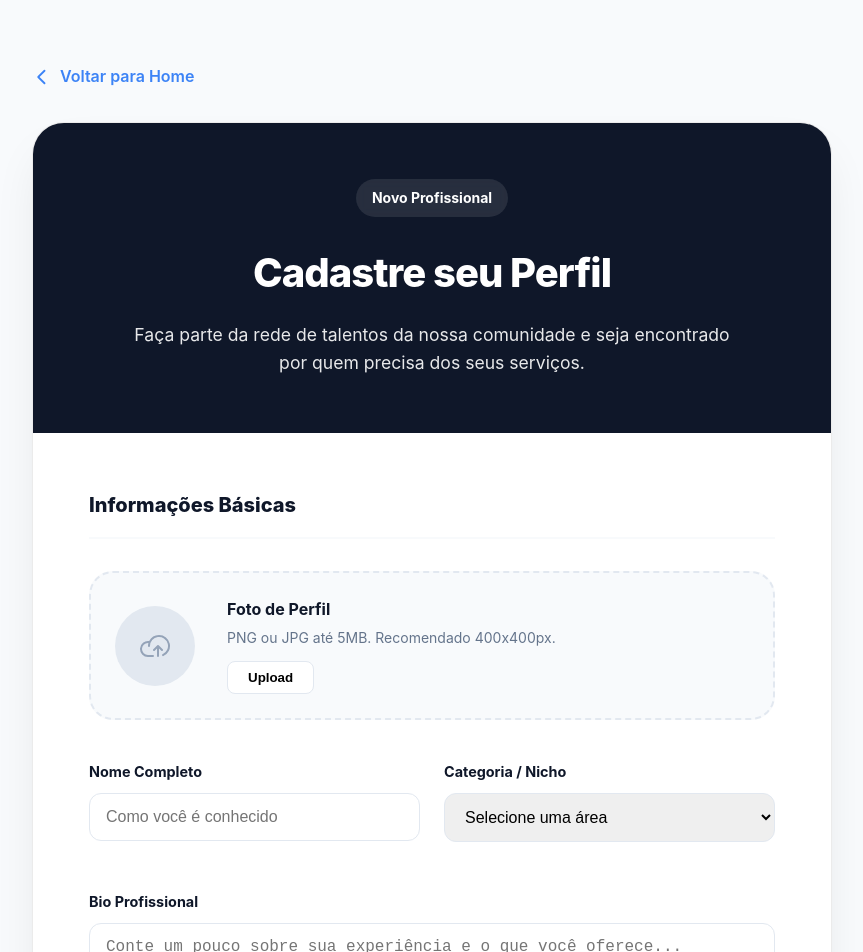
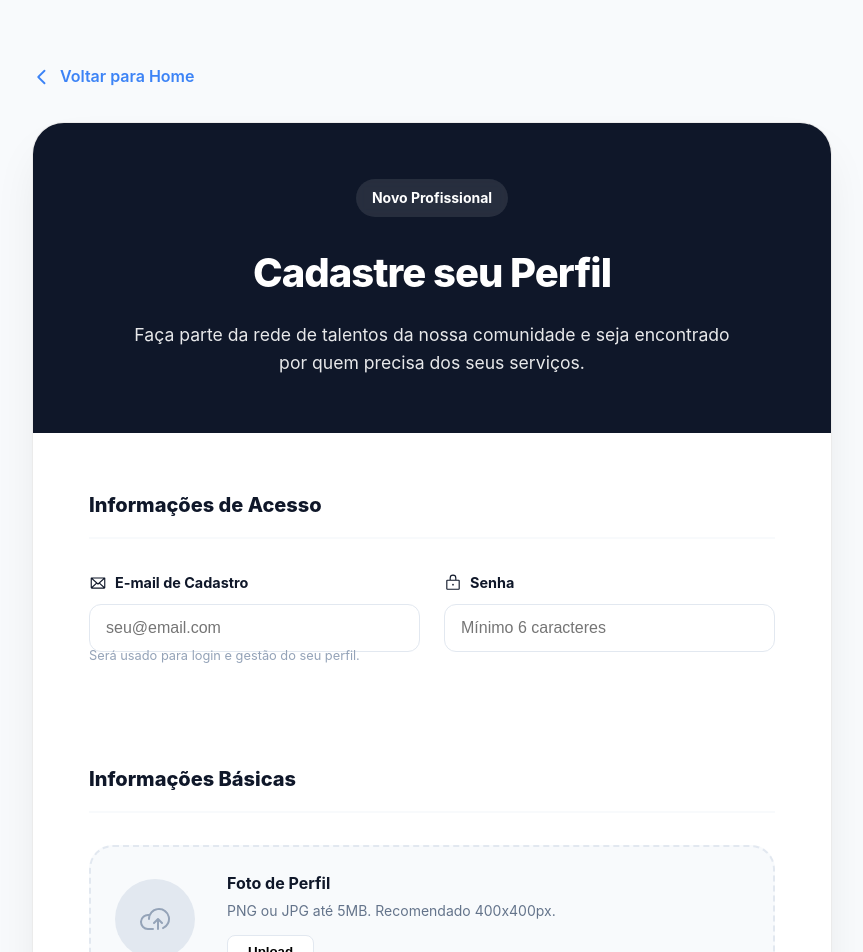
Before and after one commit to pepemesquita/espacochurch-jobs, a Next.js app: page /register in a window 1280 px wide. Shown: the top 952 px of the page, without its empty margins (208-1071 px from the left). Built offline with nearby package versions, Linux system fonts and the light colour scheme; no server answers.

Commit message:
feat: implement registration page with Supabase authentication and user profile integration

```diff
--- a/src/app/register/RegisterPage.tsx
+++ b/src/app/register/RegisterPage.tsx
@@ -3,7 +3,9 @@
 import { useState, useRef } from "react";
 import styles from "./register.module.css";
 import Link from "next/link";
-import { UserPlus, CaretLeft, CloudArrowUp, WhatsappLogo, LinkedinLogo, InstagramLogo, X } from "@phosphor-icons/react";
+import { UserPlus, CaretLeft, CloudArrowUp, WhatsappLogo, LinkedinLogo, InstagramLogo, X, Lock, Envelope } from "@phosphor-icons/react";
+import { supabase } from "@/lib/supabase";
+import { useRouter } from "next/navigation";
 
 const CATEGORIES = [
   "Advocacia", "Arquitetura", "Artesanato", "Assistência Técnica", "Beleza & Estética",
@@ -18,7 +20,40 @@ const CATEGORIES = [
 
 export default function RegisterPage() {
   const [previewUrl, setPreviewUrl] = useState<string | null>(null);
+  const [loading, setLoading] = useState(false);
+  const [error, setError] = useState<string | null>(null);
   const fileInputRef = useRef<HTMLInputElement>(null);
+  const router = useRouter();
+
+  const [formData, setFormData] = useState({
+    name: "",
+    category: "",
+    bio: "",
+    whatsapp: "",
+    linkedin: "",
+    instagram: "",
+    publicEmail: "",
+    email: "",
+    password: ""
+  });
+
+  const handlePhoneChange = (e: React.ChangeEvent<HTMLInputElement>) => {
+    let value = e.target.value.replace(/\D/g, "");
+    if (value.length > 11) value = value.slice(0, 11);
+
+    // Mask: (00) 00000-0000
+    if (value.length > 10) {
+      value = value.replace(/^(\d{2})(\d{5})(\d{4}).*/, "($1) $2-$3");
+    } else if (value.length > 6) {
+      value = value.replace(/^(\d{2})(\d{4})(\d{0,4}).*/, "($1) $2-$3");
+    } else if (value.length > 2) {
+      value = value.replace(/^(\d{2})(\d{0,5}).*/, "($1) $2");
+    } else if (value.length > 0) {
+      value = value.replace(/^(\d{0,2}).*/, "($1");
+    }
+
+    setFormData({ ...formData, whatsapp: value });
+  };
 
   const handleFileChange = (e: React.ChangeEvent<HTMLInputElement>) => {
     const file = e.target.files?.[0];
@@ -36,6 +71,54 @@ export default function RegisterPage() {
     if (fileInputRef.current) fileInputRef.current.value = "";
   };
 
+  const handleSubmit = async (e: React.FormEvent) => {
+    e.preventDefault();
+    setLoading(true);
+    setError(null);
+
+    try {
+      // 1. Create User in Auth
+      const { data: authData, error: authError } = await supabase.auth.signUp({
+        email: formData.email,
+        password: formData.password,
+        options: {
+          data: {
+            full_name: formData.name,
+            avatar_url: previewUrl
+          }
+        }
+      });
+
+      if (authError) throw authError;
+      if (!authData.user) throw new Error("Erro ao criar usuário");
+
+      // 2. Update Profile with extra info
+      // The profile is created automatically by a trigger in DB,
+      // but we need to update the other fields.
+      const { error: profileError } = await supabase
+        .from('profiles')
+        .update({
+          role_area: formData.category,
+          bio: formData.bio,
+          whatsapp: formData.whatsapp,
+          linkedin: formData.linkedin,
+          instagram: formData.instagram,
+          website: formData.publicEmail // Using website field for public email or similar
+        })
+        .eq('id', authData.user.id);
+
+      if (profileError) throw profileError;
+
+      alert("Cadastro realizado com sucesso! Bem-vindo à nossa comunidade.");
+      router.push("/");
+    } catch (err: any) {
+      setError(err.message || "Erro ao realizar cadastro");
+      console.error(err);
+    } finally {
+      setLoading(false);
+    }
+  };
+
   return (
     <main className={styles.main}>
       <div className={styles.container}>
@@ -51,7 +134,42 @@ export default function RegisterPage() {
             <p>Faça parte da rede de talentos da nossa comunidade e seja encontrado por quem precisa dos seus serviços.</p>
           </div>
 
-          <form className={styles.form} onSubmit={(e) => e.preventDefault()}>
+          {error && (
+            <div style={{ color: '#ef4444', background: '#fef2f2', padding: '1rem', borderRadius: '0.75rem', marginBottom: '2rem', border: '1px solid #fee2e2' }}>
+              {error}
+            </div>
+          )}
+
+          <form className={styles.form} onSubmit={handleSubmit}>
+            <section className={styles.section}>
+              <h2 className={styles.sectionTitle}>Informações de Acesso</h2>
+              <div className={styles.inputGrid}>
+                <div className={styles.inputGroup}>
+                  <label htmlFor="email_auth"><Envelope size={18} /> E-mail de Cadastro</label>
+                  <input
+                    type="email"
+                    id="email_auth"
+                    placeholder="seu@email.com"
+                    required
+                    value={formData.email}
+                    onChange={(e) => setFormData({...formData, email: e.target.value})}
+                  />
+                  <span className={styles.inputHint}>Será usado para login e gestão do seu perfil.</span>
+                </div>
+                <div className={styles.inputGroup}>
+                  <label htmlFor="password_auth"><Lock size={18} /> Senha</label>
+                  <input
+                    type="password"
+                    id="password_auth"
+                    placeholder="Mínimo 6 caracteres"
+                    required
+                    value={formData.password}
+                    onChange={(e) => setFormData({...formData, password: e.target.value})}
+                  />
+                </div>
+              </div>
+            </section>
+
             <section className={styles.section}>
               <h2 className={styles.sectionTitle}>Informações Básicas</h2>
               <div className={styles.uploadContainer}>
@@ -101,11 +219,23 @@ export default function RegisterPage() {
               <div className={styles.inputGrid}>
                 <div className={styles.inputGroup}>
                   <label htmlFor="name">Nome Completo</label>
-                  <input type="text" id="name" placeholder="Como você é conhecido" required />
+                  <input
+                    type="text"
+                    id="name"
+                    placeholder="Como você é conhecido"
+                    required
+                    value={formData.name}
+                    onChange={(e) => setFormData({...formData, name: e.target.value})}
+                  />
                 </div>
                 <div className={styles.inputGroup}>
                   <label htmlFor="category">Categoria / Nicho</label>
-                  <select id="category" required>
+                  <select
+                    id="category"
+                    required
+                    value={formData.category}
+                    onChange={(e) => setFormData({...formData, category: e.target.value})}
+                  >
                     <option value="">Selecione uma área</option>
                     {CATEGORIES.map(cat => (
                       <option key={cat} value={cat}>{cat}</option>
@@ -122,6 +252,8 @@ export default function RegisterPage() {
                   placeholder="Conte um pouco sobre sua experiência e o que você oferece..."
                   required
                   maxLength={500}
+                  value={formData.bio}
+                  onChange={(e) => setFormData({...formData, bio: e.target.value})}
                 ></textarea>
                 <span className={styles.inputHint}>Máximo 500 caracteres.</span>
               </div>
@@ -132,28 +264,58 @@ export default function RegisterPage() {
               <div className={styles.inputGrid}>
                 <div className={styles.inputGroup}>
                   <label htmlFor="whatsapp"><WhatsappLogo size={18} weight="fill" /> WhatsApp</label>
-                  <input type="text" id="whatsapp" placeholder="(00) 00000-0000" />
+                  <input
+                    type="text"
+                    id="whatsapp"
+                    placeholder="(00) 00000-0000"
+                    value={formData.whatsapp}
+                    onChange={handlePhoneChange}
+                  />
                 </div>
                 <div className={styles.inputGroup}>
                   <label htmlFor="linkedin"><LinkedinLogo size={18} weight="fill" /> LinkedIn (URL)</label>
-                  <input type="url" id="linkedin" placeholder="https://linkedin.com/in/..." />
+                  <input
+                    type="url"
+                    id="linkedin"
+                    placeholder="https://linkedin.com/in/..."
+                    value={formData.linkedin}
+                    onChange={(e) => setFormData({...formData, linkedin: e.target.value})}
+                  />
                 </div>
                 <div className={styles.inputGroup}>
                   <label htmlFor="instagram"><InstagramLogo size={18} weight="fill" /> Instagram (@)</label>
-                  <input type="text" id="instagram" placeholder="@seuusuario" />
+                  <input
+                    type="text"
+                    id="instagram"
+                    placeholder="@seuusuario"
+                    value={formData.instagram}
+                    onChange={(e) => setFormData({...formData, instagram: e.target.value})}
+                  />
                 </div>
                 <div className={styles.inputGroup}>
                   <label htmlFor="email">E-mail Público</label>
-                  <input type="email" id="email" placeholder="contato@exemplo.com" />
+                  <input
+                    type="email"
+                    id="email"
+                    placeholder="contato@exemplo.com"
+                    value={formData.publicEmail}
+                    onChange={(e) => setFormData({...formData, publicEmail: e.target.value})}
+                  />
                 </div>
               </div>
             </section>
 
             <div className={styles.formFooter}>
               <p>Ao se cadastrar, você concorda com nossos Termos de Uso e Política de Privacidade.</p>
-              <button type="submit" className={styles.submitButton}>
+              <button type="submit" className={styles.submitButton} disabled={loading}>
+                {loading ? (
+                  "Processando..."
+                ) : (
+                  <>
                     <UserPlus size={22} weight="bold" />
                     Criar Perfil Profissional
+                  </>
+                )}
               </button>
             </div>
           </form>
```
Also changed, not shown: src/app/HomePage.tsx (+9 -1 lines). Lines whose indentation alone changed are shown as unchanged.
